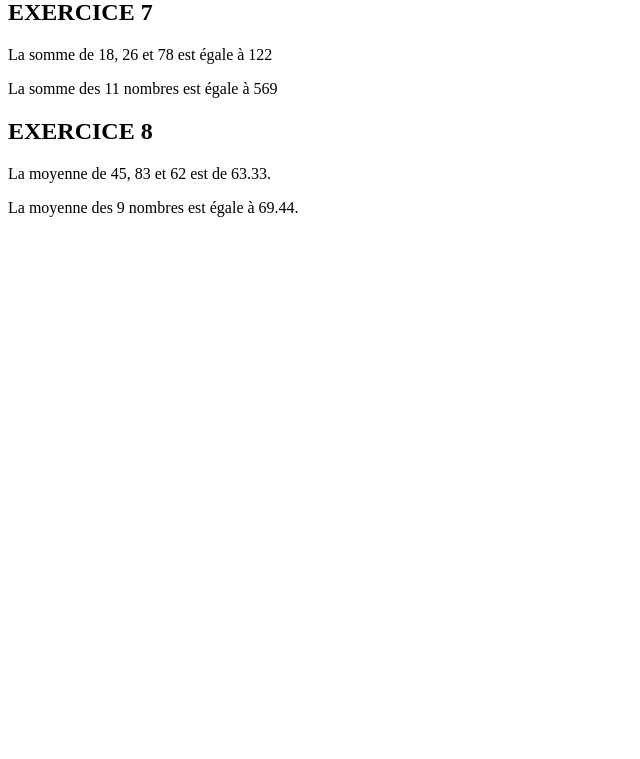
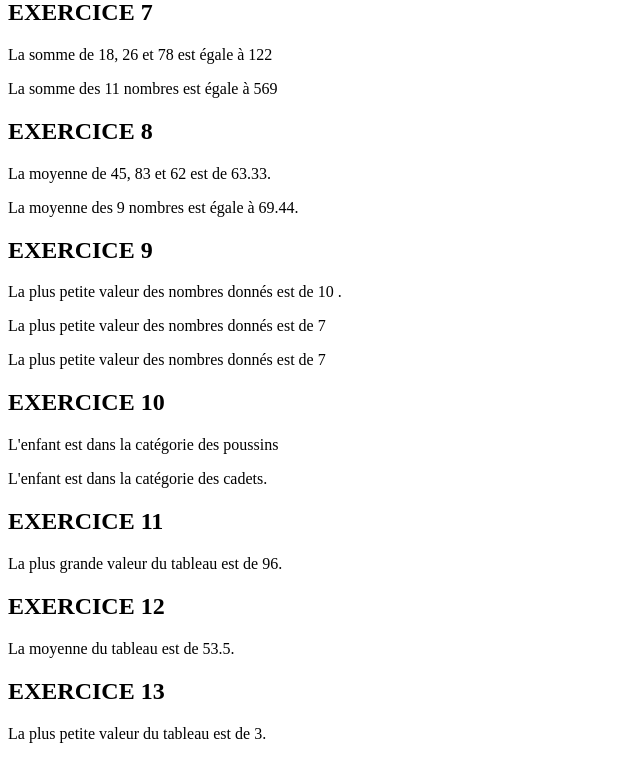
Before and after one commit to Tolrom/coursPHP, a PHP site: page / in a window 1280 px wide. Shown: the part 626-1385 px from the top of the page, without its empty margins (0-640 px from the left). Before the commit the page ends 843 px from the top, so only its background shows below. Run offline with PHP 8.4, Linux system fonts and the light colour scheme.

Commit message:
exercices -> 13

```diff
--- a/index.php
+++ b/index.php
@@ -90,5 +90,123 @@
         $moy /= $cpt;
         echo "<p>La moyenne des $cpt nombres est égale à ".round($moy,2).".</p>";
     }
-    moyInf(24,68,53,92,65,3,185,123,12)
+    moyInf(24,68,53,92,65,3,185,123,12);
+
+    echo '<h2>EXERCICE 9</h2>';
+
+    function mini(...$tab){
+        $min = $tab[0];
+        foreach($tab as $value){
+            if($value < $min){
+                $min = $value;
+            }
+        }
+        echo "<p>La plus petite valeur des nombres donnés est de $min .</p>";
+    }
+    mini(75,42,56,23,42,10,56);
+
+    function mini2(...$tab){
+        echo "<p>La plus petite valeur des nombres donnés est de ".min($tab)."</p>";
+    }
+    mini2(85,96,23,54,27,86,15,7);
+
+    function mini3(...$tab){
+        for($i = 0 ; $i < count($tab)-1 ; $i++){
+            if($tab[$i] > $tab[$i+1]){
+                $valeur = $tab[$i+1];
+            }
+        }
+        echo "<p>La plus petite valeur des nombres donnés est de $valeur </p>";
+    }
+    mini3(85,96,23,54,27,86,15,7);
+
+    echo '<h2>EXERCICE 10</h2>';
+
+    function age(int $age){
+        if($age < 6){
+            echo "<p>L'enfant est trop jeune.</p>";
+        }
+        if($age > 6){
+            if($age > 6 and $age < 8){
+                $cat = 'poussins';
+            }
+            else if($age == 8 or $age == 9){
+                $cat = 'pupilles';
+            }
+            else if($age > 9 and $age < 12){
+                $cat = 'minimes';
+            }
+            else if($age > 12){
+                $cat = 'cadets';
+            }
+                echo "<p>L'enfant est dans la catégorie des $cat </p>";
+        }
+    }
+    age(7);
+
+    function ageS(int $age){
+        switch($age){
+            case 6:
+            case 7:
+                echo "<p>L'enfant est dans la catégorie des poussins.</p>";
+                break;
+            case 8:
+            case 9:
+                echo "<p>L'enfant est dans la catégorie des pupilles. </p>";
+                break;
+            case 10:
+            case 11:
+                echo "<p>L'enfant est dans la catégorie des minimes. </p>";
+                break;
+            case $age>11 :
+                echo "<p>L'enfant est dans la catégorie des cadets. </p>";
+                break;
+            default :
+                echo "<p>L'enfant est trop jeune!</p>";
+        }
+    }
+    ageS(12);
+
+    echo '<h2>EXERCICE 11</h2>';
+
+    function maxi(array $tab){
+        $max = $tab[0];
+        foreach($tab as $value){
+            if($value > $max){
+                $max = $value;
+            }
+        }
+        echo "<p>La plus grande valeur du tableau est de $max.</p>";
+    }
+    $maxTab = [12,75,85,96,3,51,21,85];
+    maxi($maxTab);
+
+    echo '<h2>EXERCICE 12</h2>';
+
+    function avg(array $tab){
+        $avg = 0;
+        $cpt = 0;
+        foreach($tab as $value){
+            $avg += $value;
+            $cpt++;
+        }
+        $avg /= $cpt;
+        echo "<p>La moyenne du tableau est de $avg.</p>";
+    }
+    $avgTab = [12,75,85,96,3,51,21,85];
+    avg($avgTab);
+
+    echo '<h2>EXERCICE 13</h2>';
+
+    function miniTab(array $tab){
+        $min = $tab[0];
+        foreach($tab as $value){
+            if($value < $min){
+                $min = $value;
+            }
+        }
+        echo "<p>La plus petite valeur du tableau est de $min.</p>";
+    }
+    $minTab = [12,75,85,96,3,51,21,85];
+    miniTab($minTab);
 ?>
```
